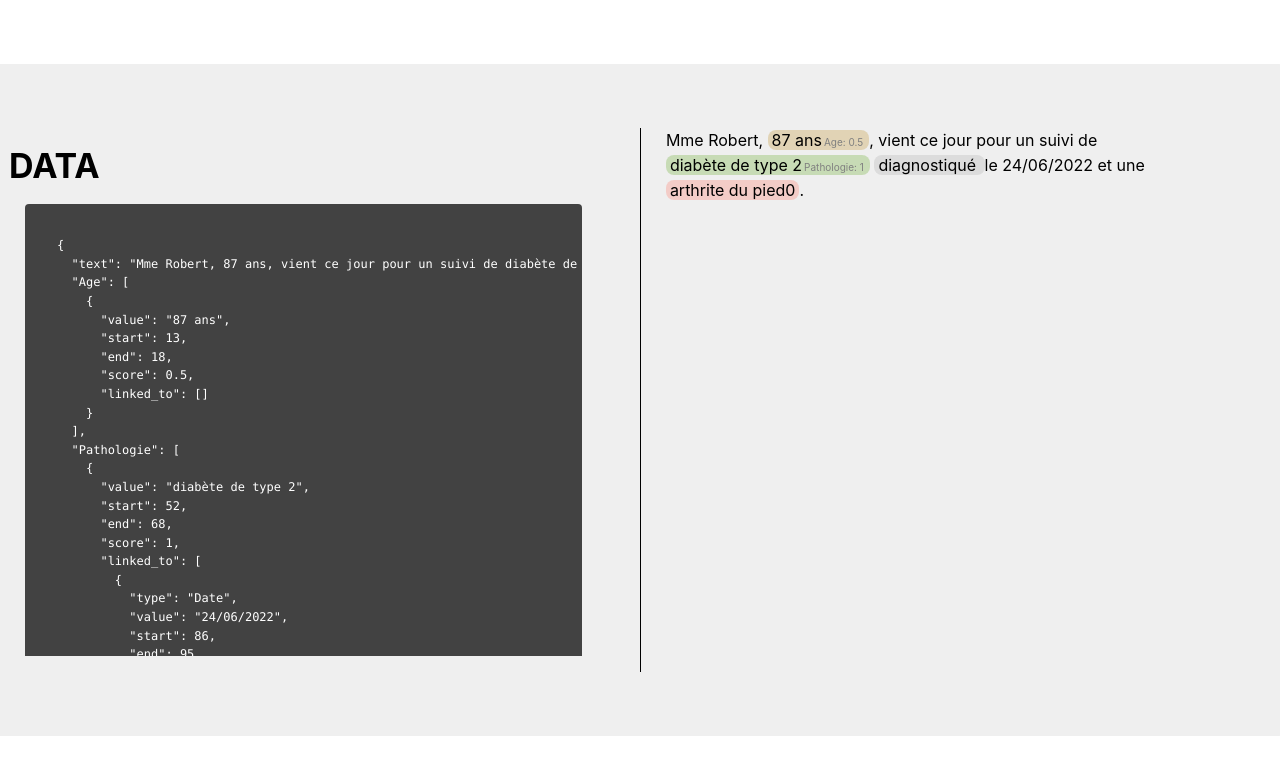
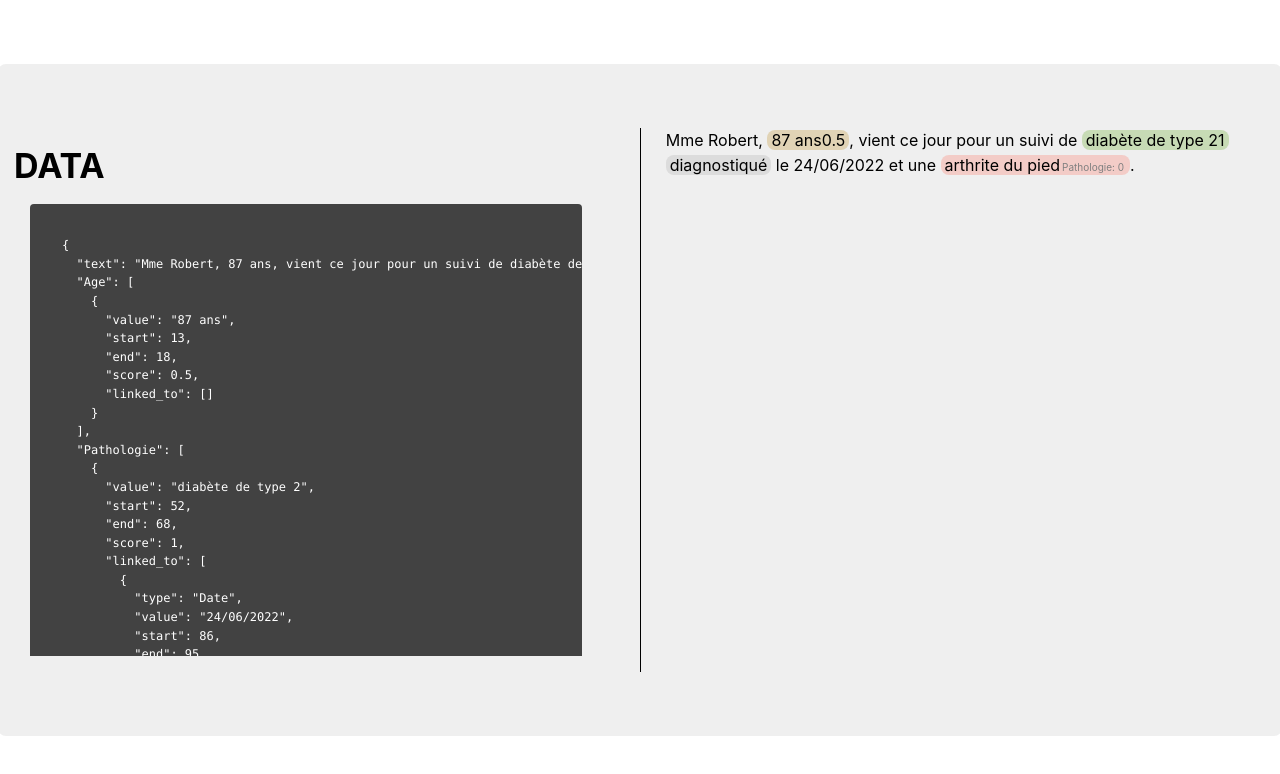
Before and after one commit to AngrySquirrell/HighlightAIPrediction, a React (Vite) app: page / in a window 1280 px wide. Shown: the top 774 px of the page. Built offline with nearby package versions, Linux system fonts and the light colour scheme; a small style sheet from the web is missing.

Commit message:
Refactorise les couleurs de mise en évidence dans App.tsx et ajuste la fonctionnalité nowrap

```diff
--- a/src/App.tsx
+++ b/src/App.tsx
@@ -35,7 +35,7 @@ const code: CodeRecord = {
         {
             value: "diagnostiqué",
             start: 70,
-            end: 82,
+            end: 81,
             score: undefined,
             linked_to: [
                 {
@@ -83,11 +83,12 @@ function App() {
                         className="nowrap"
                     >
                         {text.slice(element.start - 1, element.end)}
-                        {element.score && (
-                            <Text span c={"grey"} fz={10} px={2}>
-                                {key}: {element.score}
-                            </Text>
-                        )}
+                        {element.score ||
+                            (element.score === 0 && (
+                                <Text span c={"grey"} fz={10} px={2}>
+                                    {key}: {element.score}
+                                </Text>
+                            ))}
                     </Text>
                 );
                 nodes.push({
```
